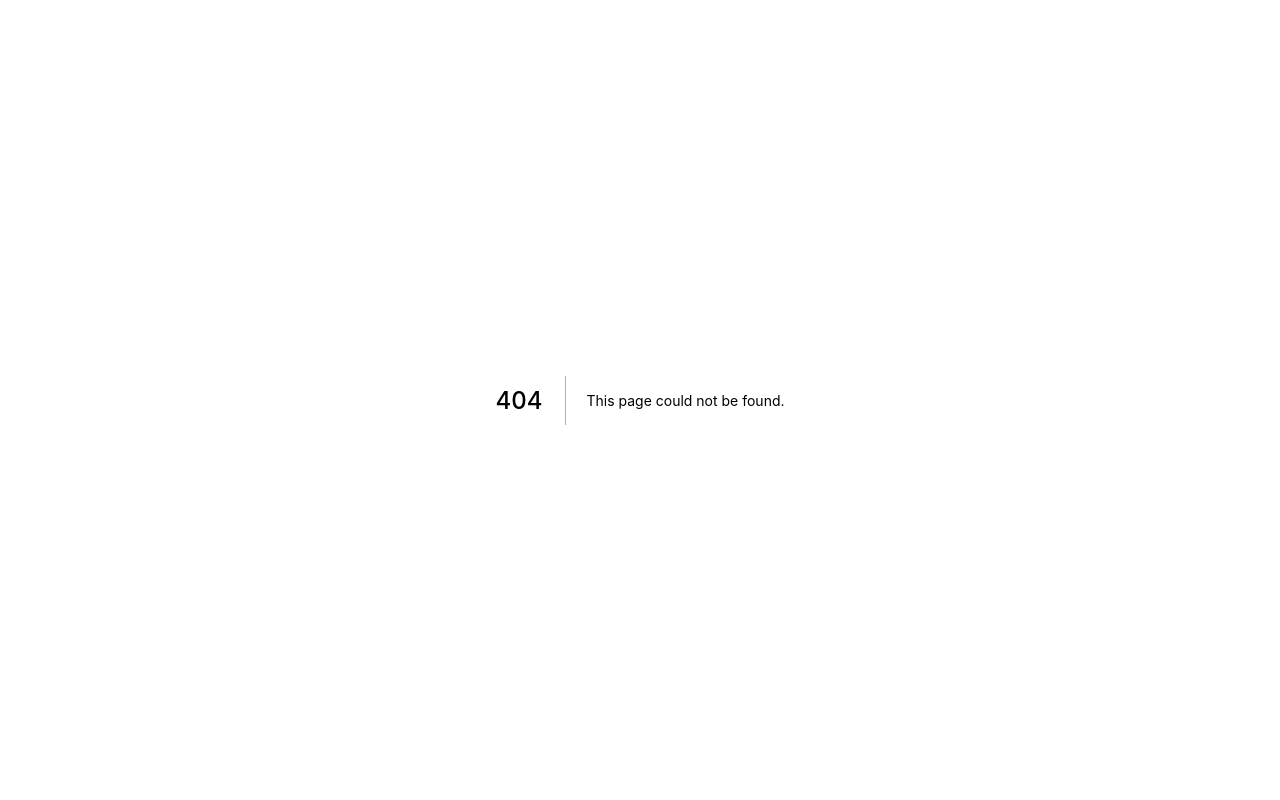
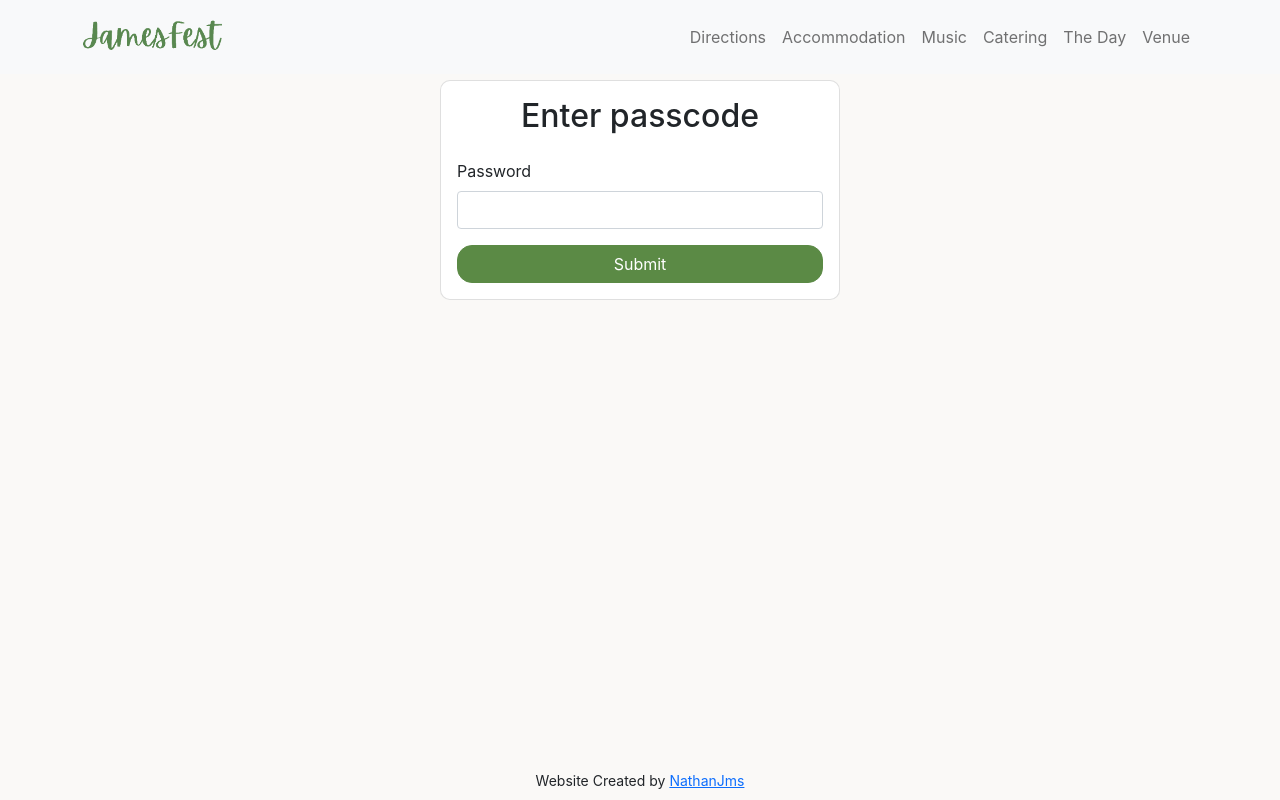
Before and after one commit to Nathanjms/jamesfest2022, a Next.js app: page /login in a window 1280 px wide. Before the commit this address had no page. Built offline with nearby package versions, Linux system fonts and the light colour scheme.

Commit message:
login component

```diff
--- /dev/null
+++ b/pages/login.js
@@ -0,0 +1,63 @@
+import DefaultLayout from "../components/layouts/DefaultLayout";
+
+import React, { useRef } from "react";
+import { useRouter } from "next/router";
+
+const SignInPage = () => {
+  const router = useRouter();
+  const emailInput = useRef();
+  const passwordInput = useRef();
+
+  const handleSubmit = async (e) => {
+    e.preventDefault();
+
+    const password = passwordInput.current.value;
+
+    const response = await fetch("/api/login", {
+      method: "POST",
+      headers: { "Content-Type": "application/json" },
+      body: JSON.stringify({ accessPassword: password }),
+    });
+
+    if (response.ok) {
+      console.log("push");
+      return router.push("/admin");
+    }
+  };
+
+  return (
+    <DefaultLayout>
+      <div className="section">
+        <div className="container justify-content-center">
+          <div className="row">
+            <div className="col-12">
+              <div className="card logInCard">
+                <div className="card-body">
+                  <h2 className="text-center mb-4">Enter passcode</h2>
+                  <form onSubmit={handleSubmit}>
+                    <div id="password">
+                      <label className="form-label">Password</label>
+                      <input
+                        type="password"
+                        className="mb-3 form-control"
+                        required={true}
+                        ref={passwordInput}
+                      />
+                    </div>
+                    <div>
+                      <button type="submit" className="w-100 btn btn-primary">
+                        Submit
+                      </button>
+                    </div>
+                  </form>
+                </div>
+              </div>
+            </div>
+          </div>
+        </div>
+      </div>
+    </DefaultLayout>
+  );
+};
+
+export default SignInPage;
--- a/styles/globals.css
+++ b/styles/globals.css
@@ -86,3 +86,9 @@ main {
   padding: 20px;
   display: inline-block;
 }
+
+.logInCard {
+  max-width: 400px;
+  margin: auto;
+  border-radius: 10px;
+}
```
